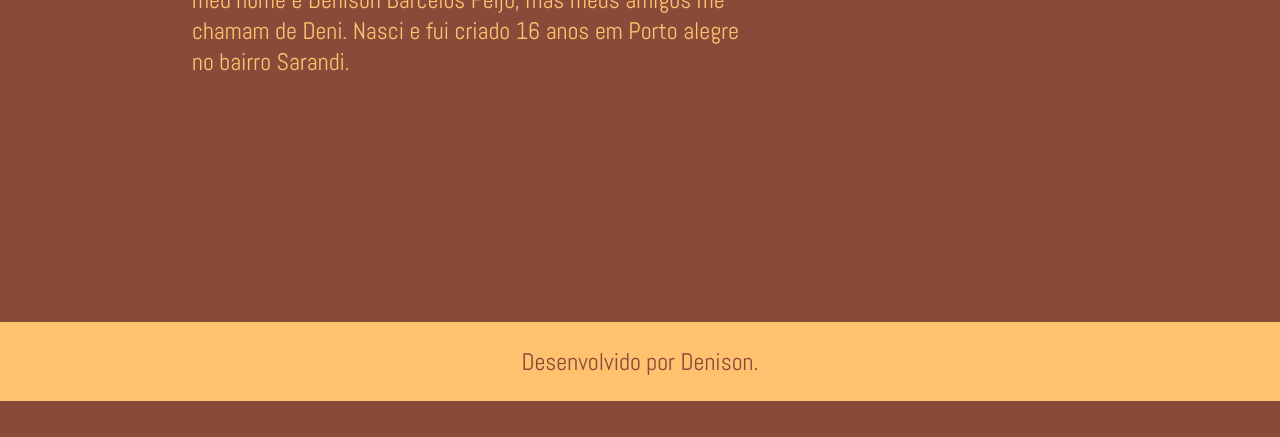
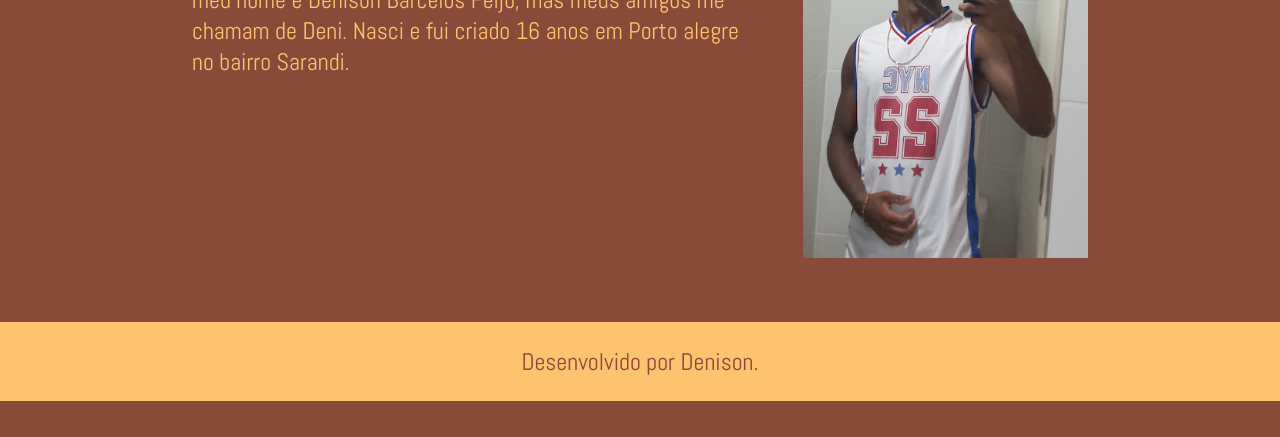
Before and after one commit to Denibf/portifolio, a plain HTML site: page about.html in a window 1280 px wide. Shown: the part 363-800 px from the top of the page. Drawn offline with Linux system fonts and the light colour scheme.

Commit message:
Update about.html

```diff
--- a/about.html
+++ b/about.html
@@ -25,7 +25,7 @@
 
             </p>
         </section>
-         <img src="./assets/22nyc.jpg" class="eu" alt="Imagem do Denison">
+         <img src="./22nyc.jpg" class="eu" alt="Imagem do Denison">
     </main>
 
     <footer class="rodape">
```
